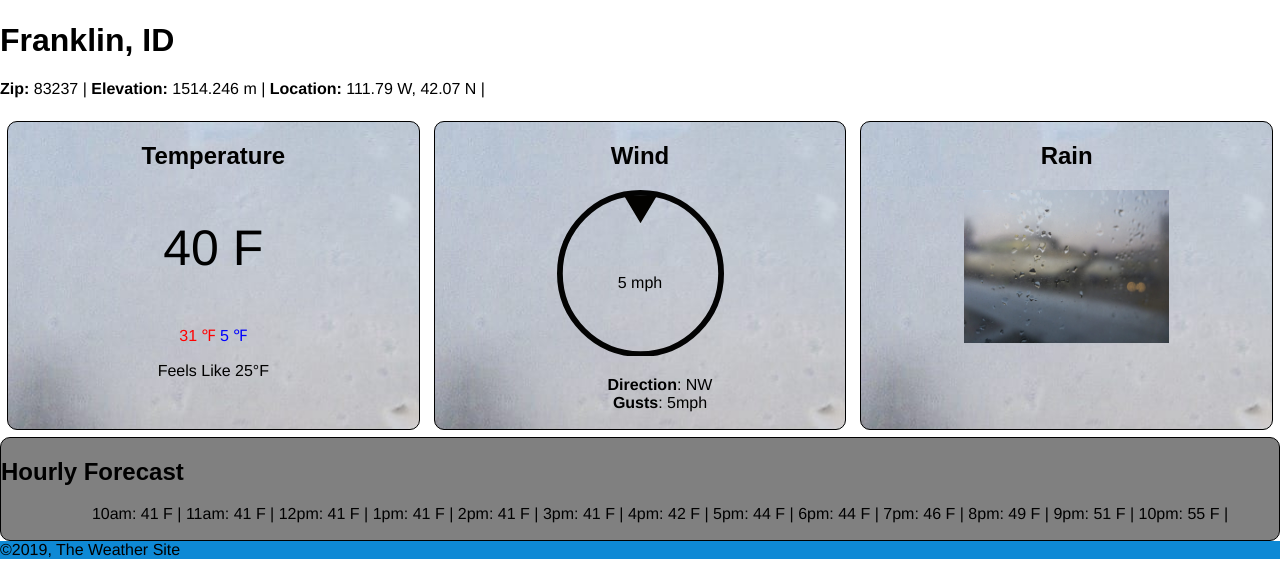
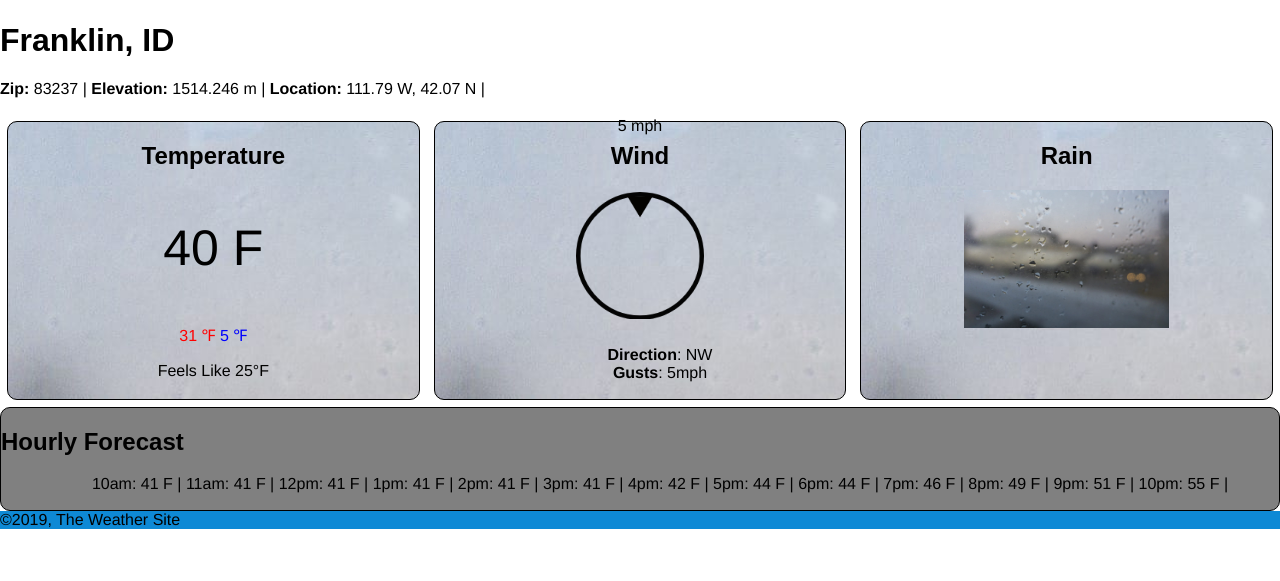
Before and after one commit to trainerkim20/trainerkim20.github.io, a PHP site: page /weather/franklin-id.html in a window 1280 px wide. Shown: the part 219-800 px from the top of the page. Run offline with PHP 8.4, Linux system fonts and the light colour scheme; some web fonts are replaced.

Commit message:
windpointer changes

```diff
--- a/weather/css/screens.css
+++ b/weather/css/screens.css
@@ -133,6 +133,14 @@ footer {
     position: relative;
 }
 
+#dial {
+    height: 150px;
+    width: 150px;
+    background: no-repeat center/85% url('/weather/images/wind-pointer.png');
+    z-index: 100;
+    margin: -.6em auto 0;
+   }
+
 #poiterspeed {
     position: absolute;
     left: 0;
--- a/weather/franklin-id.html
+++ b/weather/franklin-id.html
@@ -43,10 +43,12 @@
                     </section>
                     <section class="squares" id="wind">
                <h2>Wind</h2>
-               <div id="windpointer">
-               <img id="windpointerimg" src="images/wind-pointer.png" alt="Wind Pointer"/>
+               <div id="dial" class="w"></div>
+
+               <!--<div id="windpointer">
+               <img id="windpointerimg" src="images/wind-pointer.png" alt="Wind Pointer"/>-->
                <p id="poiterspeed">5 mph</p>
-                </div>
+                <!--</div>-->
                <ul>
                    <li><strong>Direction</strong>: NW</li>
                    <li><strong>Gusts</strong>: 5mph</li>
```
